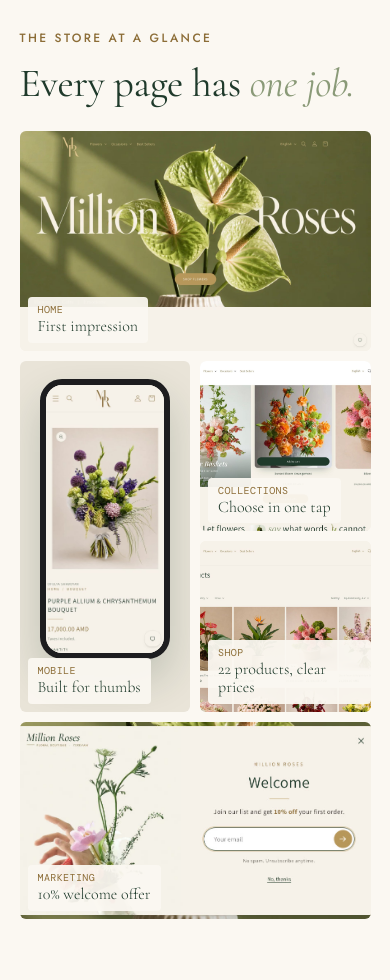
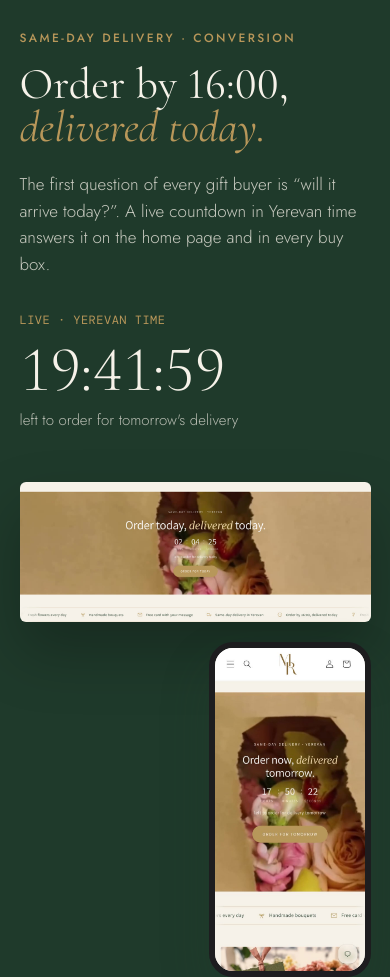
Before and after one commit to ofelyashaboyan96-cpu/million-roses-case-study, a plain HTML site: page index.html in a window 390 px wide. Shown: the part 1580-2560 px from the top of the page. Drawn offline with nearby package versions, Linux system fonts and the light colour scheme.

Commit message:
Remove mosaic section, fix black bar under phone screenshots
Co-Authored-By: Claude Opus 5.5 <noreply@anthropic.com>
Claude-Session: https://claude.ai/code/session_01JSbWGQrYPUN5EK9C3rdMvu

```diff
--- a/index.html
+++ b/index.html
@@ -11,14 +11,14 @@
   <link rel="preconnect" href="https://fonts.googleapis.com">
   <link rel="preconnect" href="https://fonts.gstatic.com" crossorigin>
   <link href="https://fonts.googleapis.com/css2?family=Cormorant+Garamond:ital,wght@0,300;0,400;0,500;1,300;1,400&family=Jost:wght@300;400;500&family=DM+Mono:wght@400&display=swap" rel="stylesheet">
-  <link rel="stylesheet" href="styles.css?v=13">
+  <link rel="stylesheet" href="styles.css?v=14">
 </head>
 <body>
 
   <header class="topbar">
     <a class="topbar__logo" href="#top">Million <em>Roses</em></a>
     <nav class="topbar__nav" aria-label="Sections">
-      <a href="#store">Store</a>
+      <a href="#sameday">Delivery</a>
       <a href="#product">Product</a>
       <a href="#mobile">Mobile</a>
       <a href="#contact">Contact</a>
@@ -65,36 +65,6 @@
         <li class="reveal"><span class="mono">03</span><b>Liquid code</b>15+ custom sections in Shopify's Dawn theme.</li>
         <li class="reveal"><span class="mono">04</span><b>Launch</b>3 languages, 3 apps, tested on desktop and mobile.</li>
       </ul>
-    </section>
-
-    <!-- 3. THE STORE · mosaic grid of real pages -->
-    <section class="store" id="store">
-      <header class="head wrap">
-        <p class="eyebrow reveal">The store at a glance</p>
-        <h2 class="h2 reveal">Every page has <em>one job.</em></h2>
-      </header>
-      <div class="mosaic wrap">
-        <figure class="tile tile--home rise">
-          <img src="assets/fresh-home.jpg" alt="Million Roses home page hero" loading="lazy">
-          <figcaption><small class="mono">Home</small>First impression</figcaption>
-        </figure>
-        <figure class="tile tile--phone rise">
-          <img src="assets/fresh-m-product.jpg" alt="Product page on a phone" loading="lazy">
-          <figcaption><small class="mono">Mobile</small>Built for thumbs</figcaption>
-        </figure>
-        <figure class="tile tile--coll rise">
-          <img src="assets/fresh-collections.jpg" alt="Collections section with baskets, bouquets and plants" loading="lazy">
-          <figcaption><small class="mono">Collections</small>Choose in one tap</figcaption>
-        </figure>
-        <figure class="tile tile--shop rise">
-          <img src="assets/fresh-shop.jpg" alt="The shop page with 22 products and filters" loading="lazy">
-          <figcaption><small class="mono">Shop</small>22 products, clear prices</figcaption>
-        </figure>
-        <figure class="tile tile--popup rise">
-          <img src="assets/popup.jpg" alt="Welcome popup with a 10% first-order discount" loading="lazy">
-          <figcaption><small class="mono">Marketing</small>10% welcome offer</figcaption>
-        </figure>
-      </div>
     </section>
 
     <!-- 4. SAME-DAY · bold green band with a live countdown -->
--- a/styles.css
+++ b/styles.css
@@ -141,7 +141,7 @@ body.is-loaded .hero__bouquet{transition-delay:.25s}body.is-loaded .hero__lead{t
 .sameday__phone{position:absolute;right:var(--gut);bottom:-60px;width:clamp(120px,14vw,200px)}
 
 /* phone frame */
-.phone{border-radius:24px;border:6px solid #1d1d1f;overflow:hidden;background:#000;box-shadow:0 24px 50px rgba(31,58,43,.22)}
+.phone{border-radius:24px;border:6px solid #1d1d1f;overflow:hidden;background:#F6F2E9;box-shadow:0 24px 50px rgba(31,58,43,.22)}
 .phone img{width:100%;aspect-ratio:9/19.5;object-fit:cover;object-position:top}
 
 /* ---------- 5. annotated product ---------- */
@@ -163,7 +163,7 @@ body.is-loaded .hero__bouquet{transition-delay:.25s}body.is-loaded .hero__lead{t
 .mobile__head{display:flex;justify-content:space-between;align-items:flex-end;gap:30px;margin-bottom:clamp(40px,6vw,70px)}
 .mobile__title{font-family:var(--serif);font-weight:400;font-size:clamp(40px,5.4vw,78px);line-height:1;max-width:760px}
 .mobile__title em{color:#a0576a}
-.mobiles{display:flex;gap:clamp(16px,2.4vw,32px);width:max-content;padding:0 var(--gut);will-change:transform}
+.mobiles{display:flex;align-items:flex-start;gap:clamp(16px,2.4vw,32px);width:max-content;padding:0 var(--gut);will-change:transform}
 .mobiles .phone{width:clamp(170px,17vw,240px);flex:none}
 .mobiles .phone:nth-child(even){margin-top:60px}
 
```
